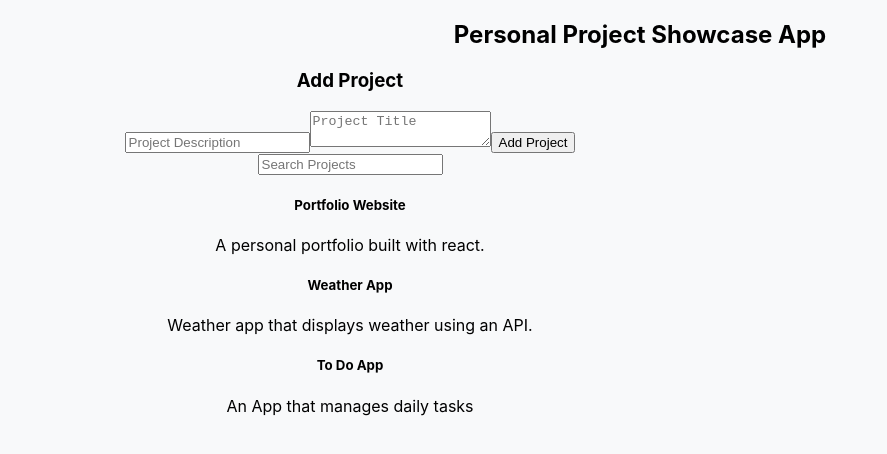
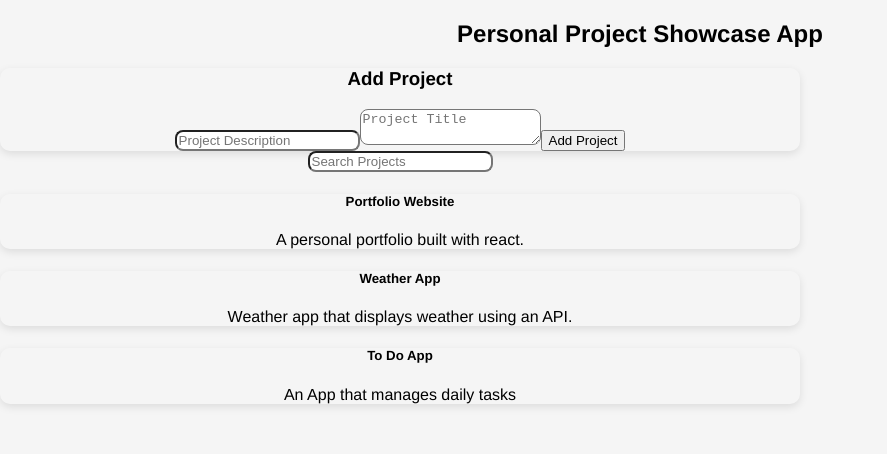
Before and after one commit to Abdikalolo/react-project, a React (Create React App) app: page / in a window 1280 px wide. Shown: the top 454 px of the page, without its empty margins (0-887 px from the left). Built offline with nearby package versions, Linux system fonts and the light colour scheme.

Commit message:
updated appcss

```diff
--- a/src/App.css
+++ b/src/App.css
@@ -1,10 +1,38 @@
 body {
-  background-color: #f8f9fa;
+  background-color: #f5f5f5;
+  font-family: 'Franklin Gothic Medium', 'Arial Narrow', Arial, sans-serif;
 }
 
 .container{
-  max-width: 700px;
+  max-width: 800px;
 }
+
+.card{
+  border: none;
+  border-radius: 10px;
+  box-shadow: 0 3px 8px rgba(0,0,0,0.1);
+}
+
+.card-title{
+  font-weight: bold;
+}
+
+.btn-primary{
+  width: 100%;
+}
+
+input,textarea{
+  border-radius: 8px !important;
+}
+
+header h1{
+  border-radius: bold;
+}
+
+header p{
+  font-size: 18px;
+}
+
 .App {
   text-align: center;
 }
```
